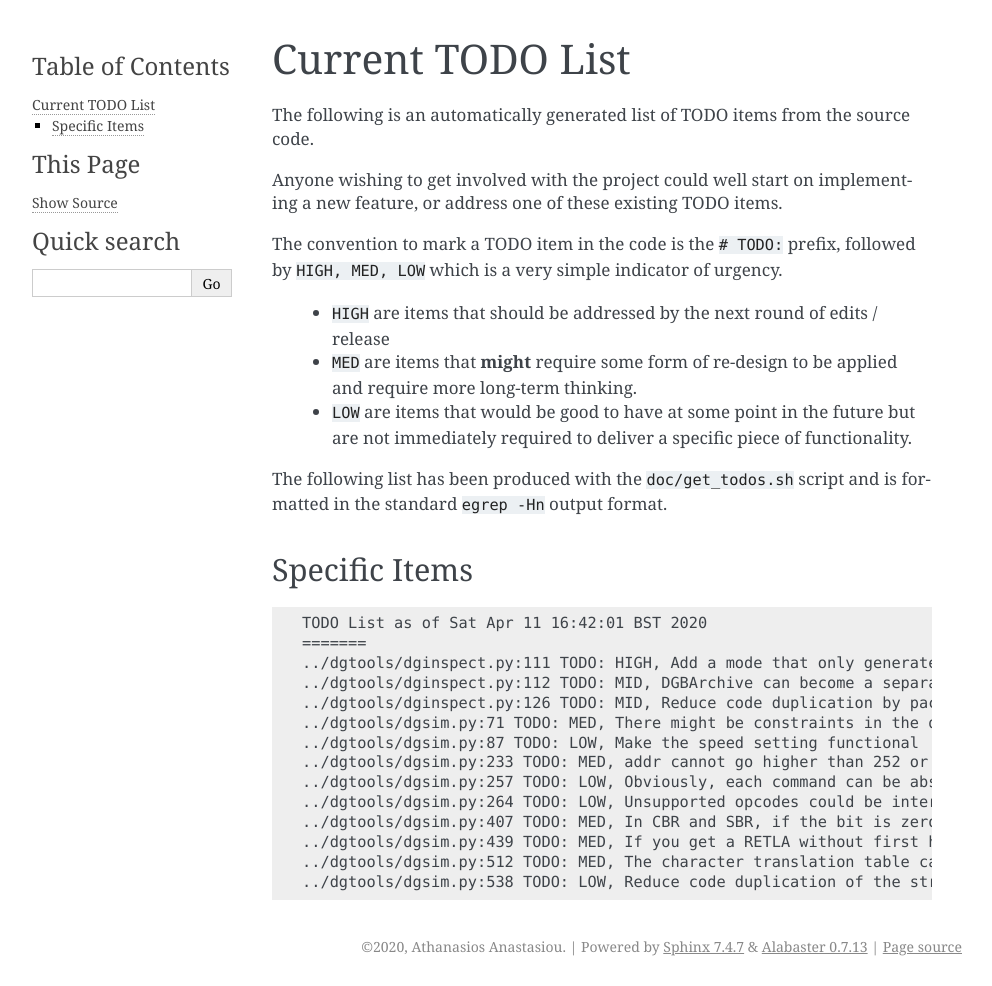
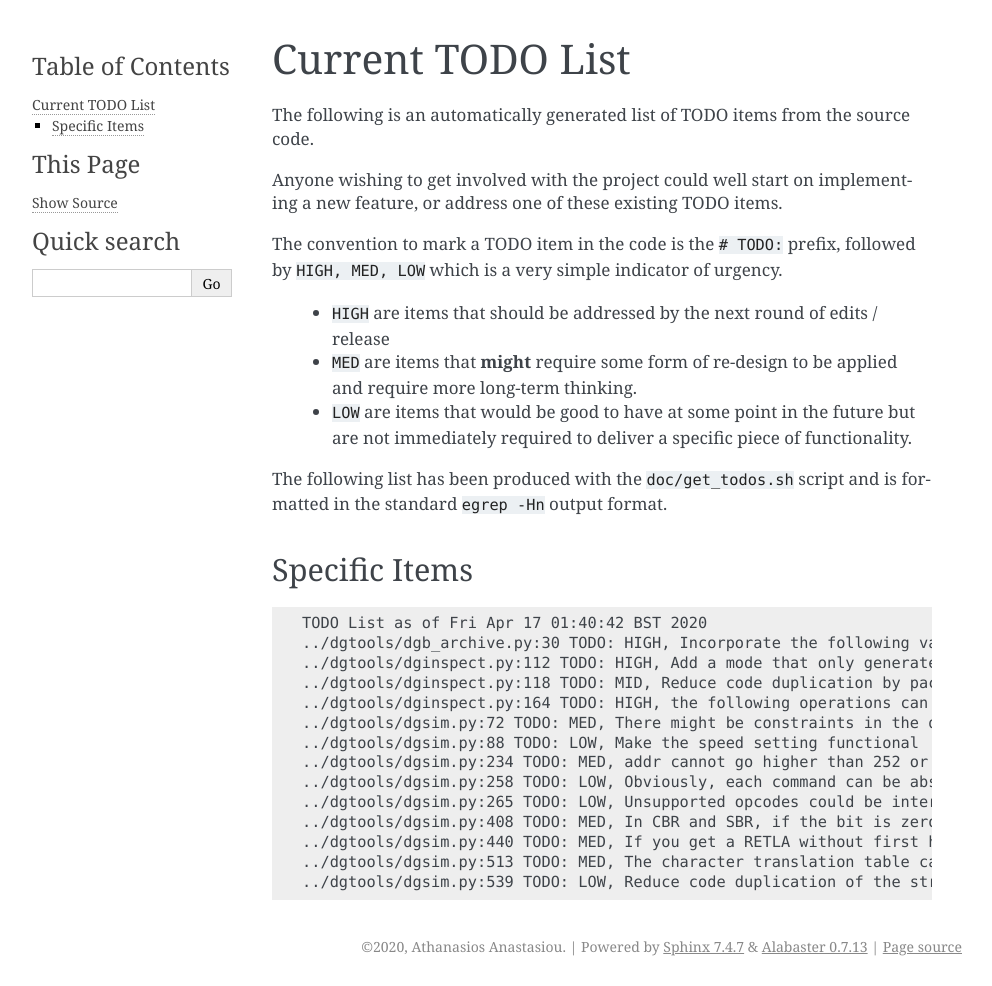
Before and after one commit to aanastasiou/dgtools, a Sphinx documentation site: the page built from doc/source/current_todos.rst, in a window 1280 px wide. Shown: the whole page, without its empty margins (148-1140 px from the left). Built offline with Sphinx 7.4.7, drawn with Linux system fonts in a browser that asks for light colours.

Commit message:
Incorporated DGB_Archive

```diff
--- a/doc/source/todo_list.txt
+++ b/doc/source/todo_list.txt
@@ -1,14 +1,14 @@
-TODO List as of Sat Apr 11 16:42:01 BST 2020
-=======
-../dgtools/dginspect.py:111 TODO: HIGH, Add a mode that only generates an update of the VM state when the state of one of the tracked symbols changes
-../dgtools/dginspect.py:112 TODO: MID, DGBArchive can become a separate entity and reduce duplication of checks.
-../dgtools/dginspect.py:126 TODO: MID, Reduce code duplication by packaging this validation in a function
-../dgtools/dgsim.py:71 TODO: MED, There might be constraints in the depth of this stack. Not yet implemented.
-../dgtools/dgsim.py:87 TODO: LOW, Make the speed setting functional
-../dgtools/dgsim.py:233 TODO: MED, addr cannot go higher than 252 or it will overwrite peripherals. It should generate a warning.
-../dgtools/dgsim.py:257 TODO: LOW, Obviously, each command can be abstracted in its own callback so that the VM becomes easily
-../dgtools/dgsim.py:264 TODO: LOW, Unsupported opcodes could be intercepted and re-interpreted?
-../dgtools/dgsim.py:407 TODO: MED, In CBR and SBR, if the bit is zero, it should raise an error at compile time.
-../dgtools/dgsim.py:439 TODO: MED, If you get a RETLA without first having called CALL, it should raise an exception at compile time.
-../dgtools/dgsim.py:512 TODO: MED, The character translation table can be improved here to get rid of the >9 and clarify depictions.
-../dgtools/dgsim.py:538 TODO: LOW, Reduce code duplication of the string translation table here.
+TODO List as of Fri Apr 17 01:40:42 BST 2020
+../dgtools/dgb_archive.py:30 TODO: HIGH, Incorporate the following validations
+../dgtools/dginspect.py:112 TODO: HIGH, Add a mode that only generates an update of the VM state when the state of one of the tracked symbols changes
+../dgtools/dginspect.py:118 TODO: MID, Reduce code duplication by packaging this validation in a function
+../dgtools/dginspect.py:164 TODO: HIGH, the following operations can be "absorbed" into the DGB_Archive with appropriate validations too
+../dgtools/dgsim.py:72 TODO: MED, There might be constraints in the depth of this stack. Not yet implemented.
+../dgtools/dgsim.py:88 TODO: LOW, Make the speed setting functional
+../dgtools/dgsim.py:234 TODO: MED, addr cannot go higher than 252 or it will overwrite peripherals. It should generate a warning.
+../dgtools/dgsim.py:258 TODO: LOW, Obviously, each command can be abstracted in its own callback so that the VM becomes easily
+../dgtools/dgsim.py:265 TODO: LOW, Unsupported opcodes could be intercepted and re-interpreted?
+../dgtools/dgsim.py:408 TODO: MED, In CBR and SBR, if the bit is zero, it should raise an error at compile time.
+../dgtools/dgsim.py:440 TODO: MED, If you get a RETLA without first having called CALL, it should raise an exception at compile time.
+../dgtools/dgsim.py:513 TODO: MED, The character translation table can be improved here to get rid of the >9 and clarify depictions.
+../dgtools/dgsim.py:539 TODO: LOW, Reduce code duplication of the string translation table here.
```
Also changed, not shown: 4 other files.
